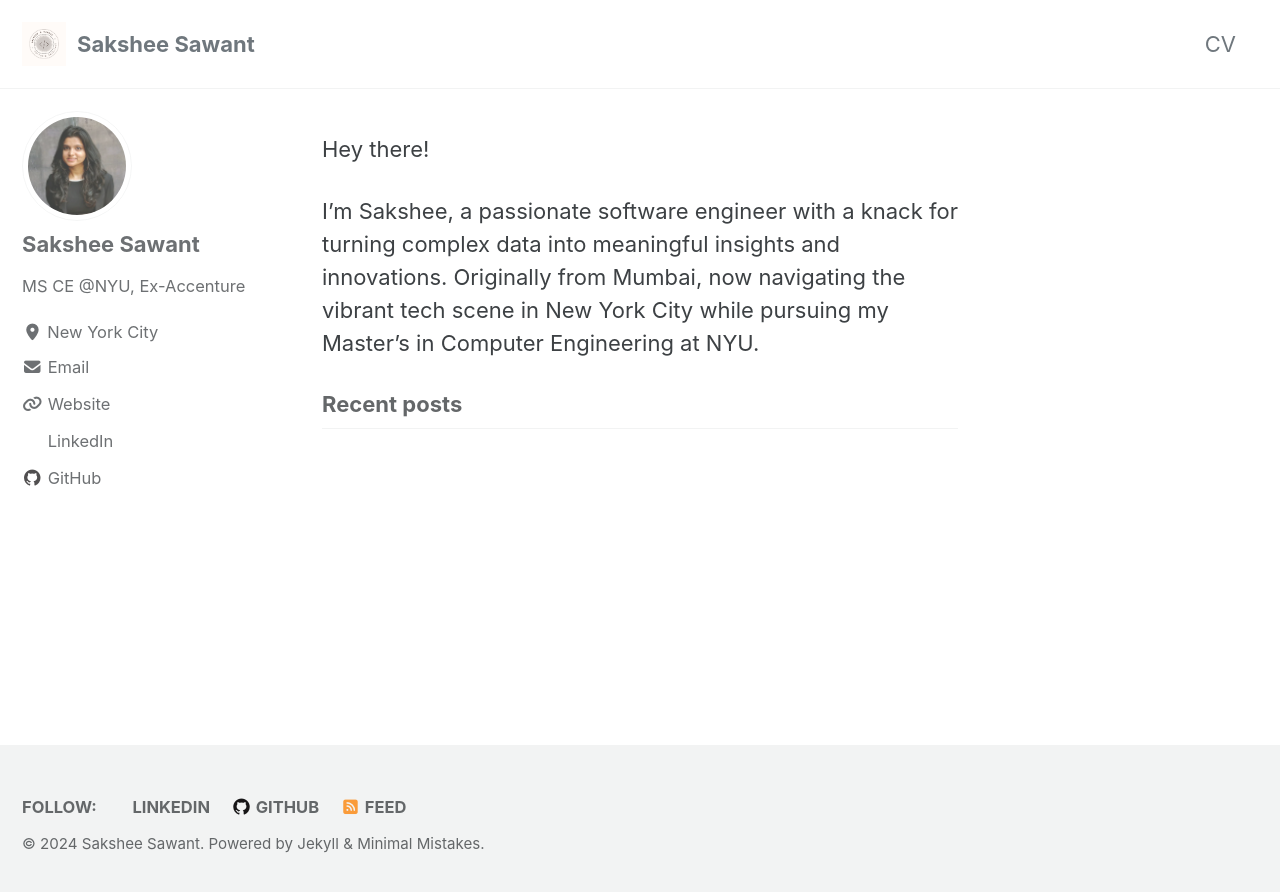
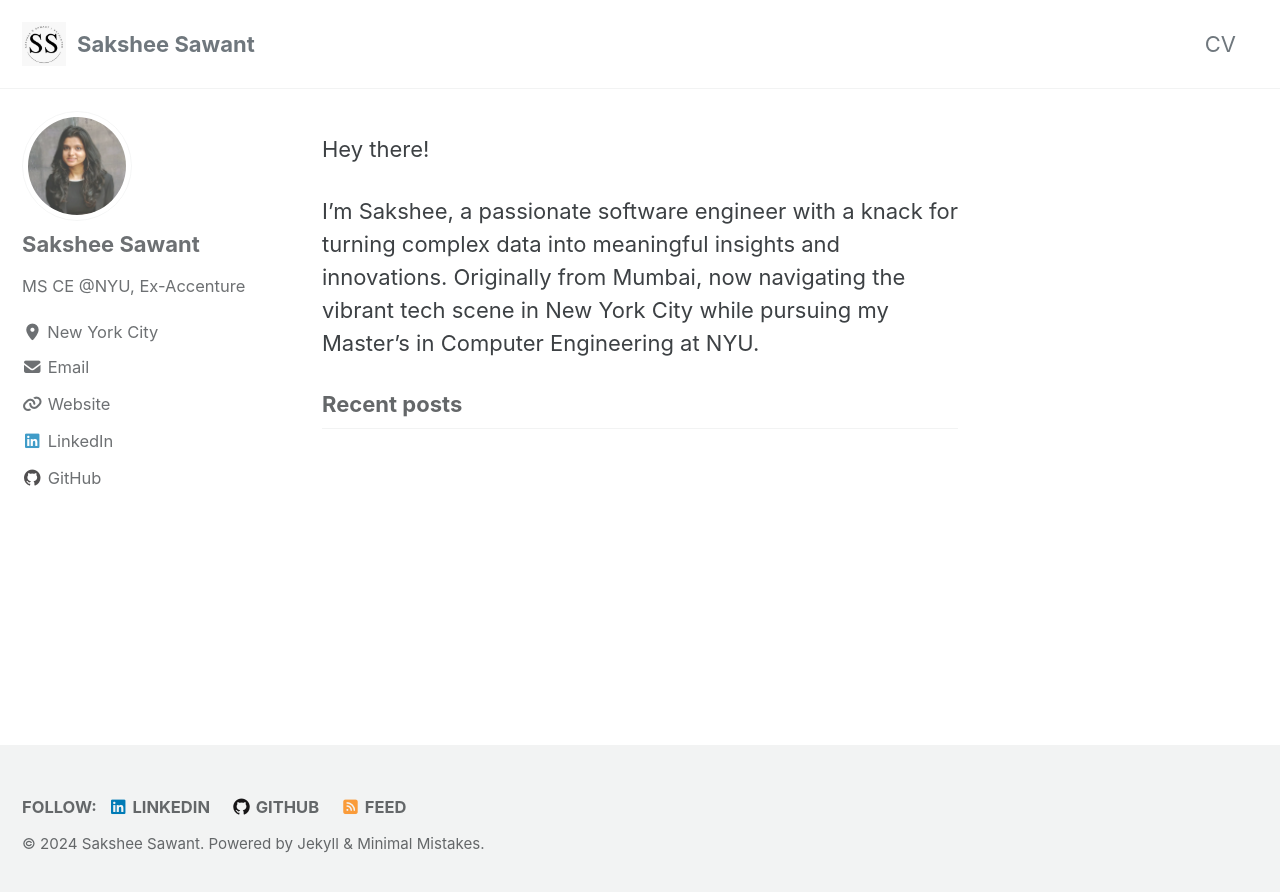
Before and after one commit to saksheessawant/saksheessawant.github.io, a Jekyll site: the page built from index.md, in a window 1280 px wide. Shown: the top 892 px of the page. Built offline with Jekyll 4.4.1, drawn with Linux system fonts in a browser that asks for light colours; cached includes are drawn as plain includes.

Commit message:
updating website

```diff
--- a/_config.yml
+++ b/_config.yml
@@ -26,7 +26,7 @@ url                      : # the base hostname & protocol for your site e.g. "ht
 baseurl                  : # the subpath of your site, e.g. "/blog"
 repository               : "saksheessawant/saksheessawant.github.io"
 teaser                   : # path of fallback teaser image, e.g. "/assets/images/500x300.png"
-logo                     : "/assets/images/logo.png"
+logo                     : "/assets/images/logo.jpeg"
 masthead_title           : # overrides the website title displayed in the masthead, use " " for no title
 breadcrumbs              : # true, false (default)
 words_per_minute         : 200
@@ -126,7 +126,7 @@ author:
       icon: "fas fa-fw fa-link"
       url: "https://saksheessawant.github.io/"
     - label: "LinkedIn"
-      icon: "fab fa-fw fa-linkedi"
+      icon: "fab fa-fw fa-linkedin"
       url: "https://www.linkedin.com/in/saksh12/"
     - label: "GitHub"
       icon: "fab fa-fw fa-github"
@@ -136,7 +136,7 @@ author:
 footer:
   links:
     - label: "LinkedIn"
-      icon: "fab fa-fw fa-linkedi"
+      icon: "fab fa-fw fa-linkedin"
       url: "https://www.linkedin.com/in/saksh12/"
     - label: "GitHub"
       icon: "fab fa-fw fa-github"
```
Also changed, not shown: assets/images/logo.jpeg (added).
